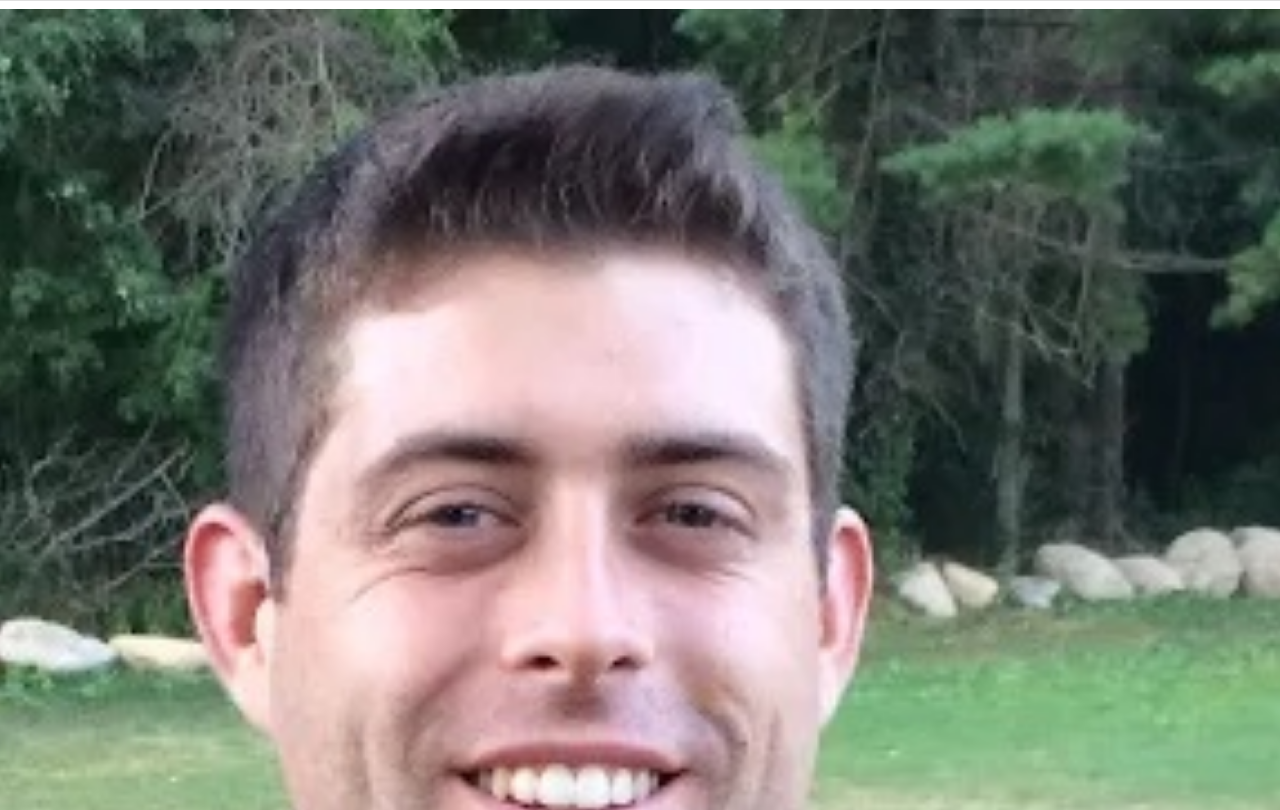
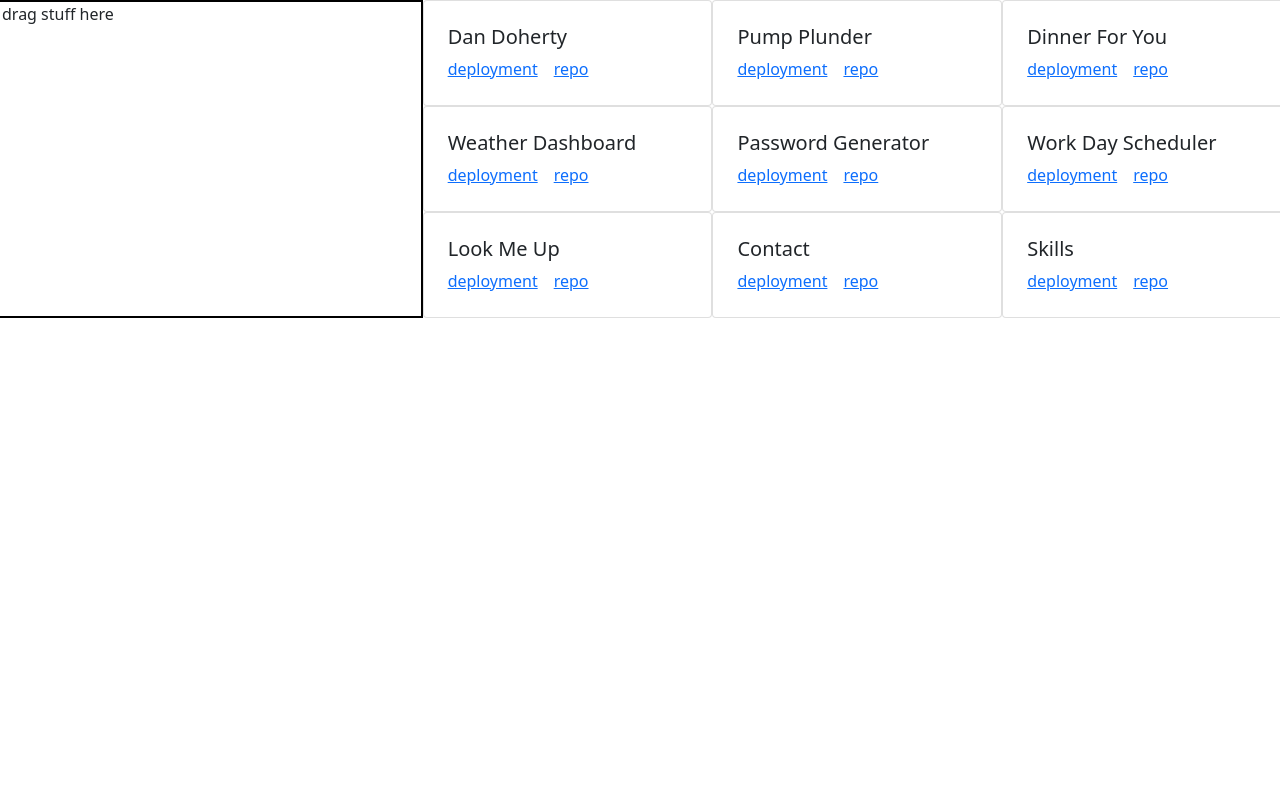
Before and after one commit to ddoherty6/portfolio, a React (Create React App) app in the folder client/: page / in a window 1280 px wide. Shown: the top 810 px of the page. Built offline with nearby package versions, Linux system fonts and the light colour scheme.

Commit message:
adding final viewport-responsive logic

```diff
--- a/client/src/App.js
+++ b/client/src/App.js
@@ -8,7 +8,28 @@ import data from './data'; // simulating object that could be drawn from a futur
 
 function App() {
 
-  const [screenSize, setScreenSize] = React.useState(0);
+  const initState = function() {
+
+    if(window.innerWidth < 450) {
+      return 0;
+    } else if(window.innerWidth > 450 && window.innerWidth < 850) {
+      return 1;
+    } else {
+      return 2;
+    }
+  }
+
+  // React.useEffect(() => {
+  //   if(window.innerWidth < 450) {
+  //     initState = 0;
+  //   } else if(window.innerWidth > 450 && window.innerWidth < 850) {
+  //     initState = 1;
+  //   } else {
+  //     initState = 2;
+  //   }
+  // }, []);
+
+  const [screenSize, setScreenSize] = React.useState(initState());
 
   const updateMedia = () => {
       var screenInt = 0;
```
Also changed, not shown: 2 other files (tests, documents, lock files or other folders). Lines whose indentation alone changed are shown as unchanged.
